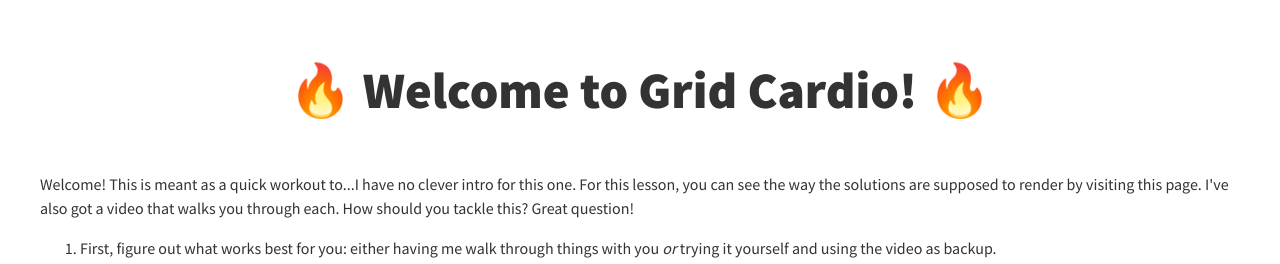
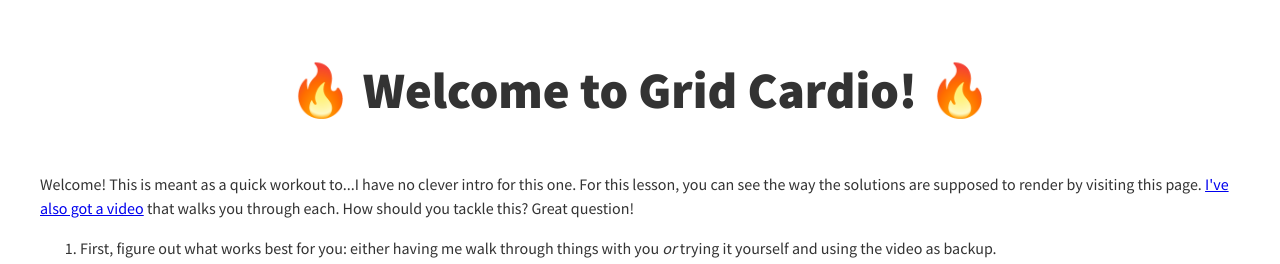
Before and after one commit to Altamont-School/grid-cardio, a plain HTML site: page index.html in a window 1280 px wide. Shown: the top 264 px of the page. Drawn offline with Linux system fonts and the light colour scheme.

Commit message:
Update index.html

```diff
--- a/index.html
+++ b/index.html
@@ -15,7 +15,7 @@
       <p>
         Welcome! This is meant as a quick workout to...I have no clever intro
         for this one. For this lesson, you can see the way the solutions are
-        supposed to render by visiting this page. I've also got a video that
+        supposed to render by visiting this page. <a href="https://web.microsoftstream.com/video/57af0238-8239-421c-8761-5950eeb57cac" target="_blank">I've also got a video</a> that
         walks you through each. How should you tackle this? Great question!
       </p>
       <ol>
```
